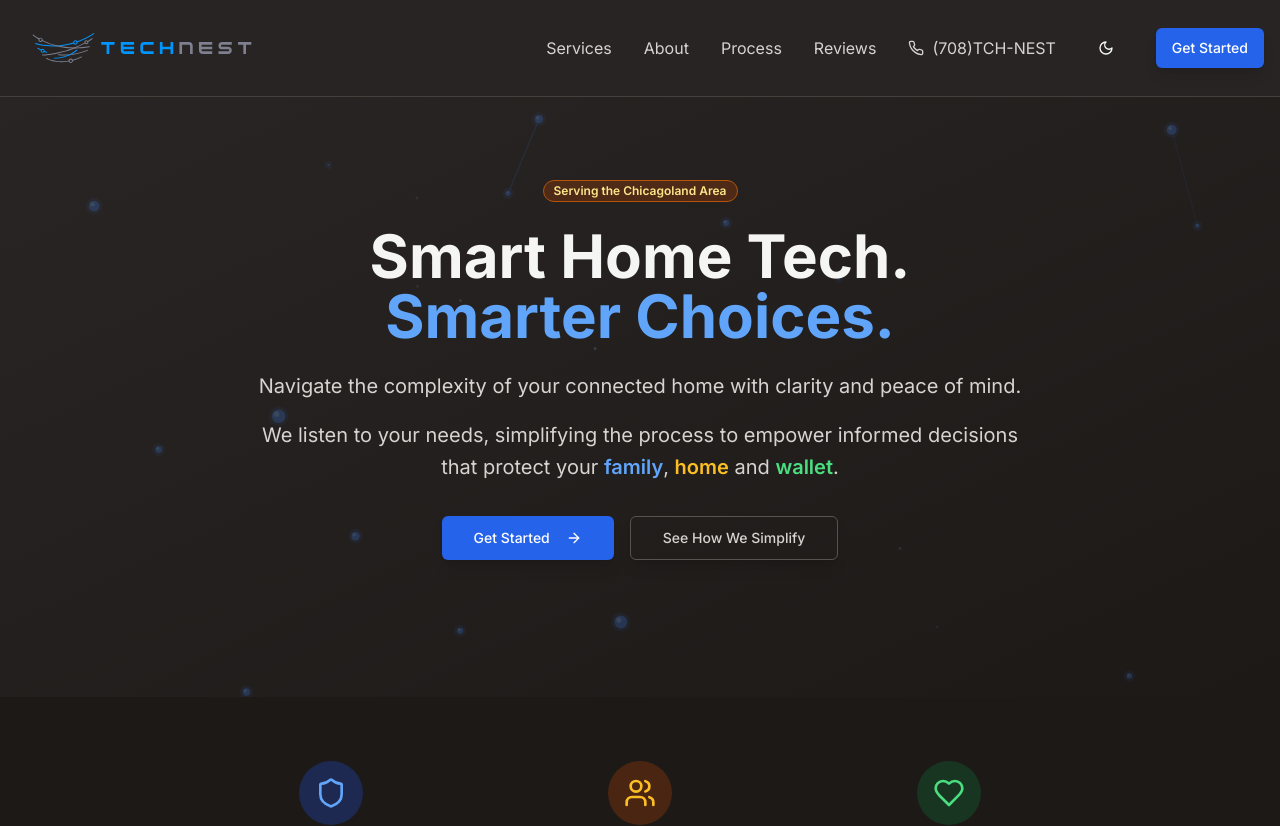
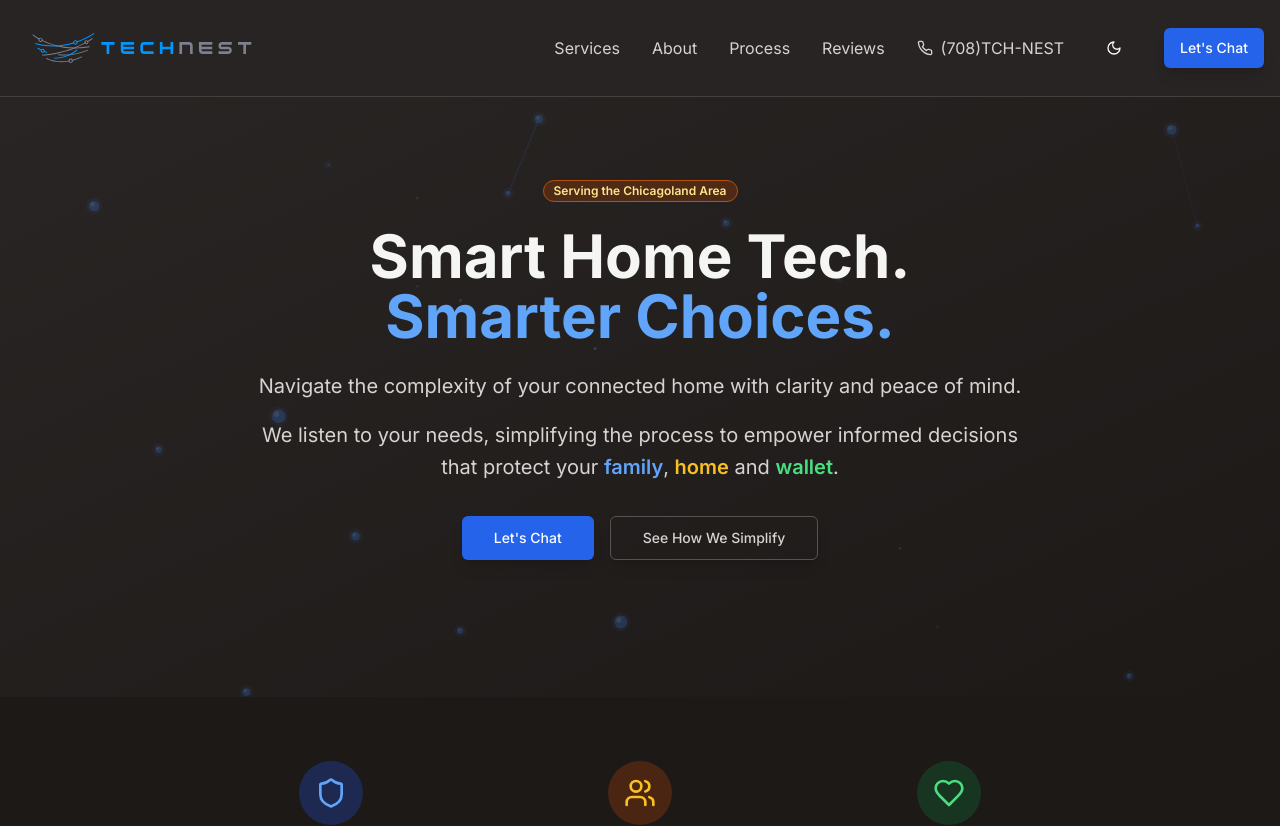
Before and after one commit to KonceptLabs/TechNest-redesign-v0, a Next.js app: page / in a window 1280 px wide. Shown: the top 826 px of the page. Built offline with nearby package versions, Linux system fonts and the light colour scheme.

Commit message:
refactor: restore v61 state in technest-website
Restore previous commit state and update project files.

#VERCEL_SKIP

Co-authored-by: KonceptLabs <25113585+KonceptLabs@users.noreply.github.com>

```diff
--- a/app/page.tsx
+++ b/app/page.tsx
@@ -234,7 +234,7 @@ export default function HomePage() {
               <ThemeToggle />
               <Link href="#contact">
                 <Button className="bg-blue-600 hover:bg-blue-700 dark:bg-blue-600 dark:hover:bg-blue-700 text-white hover:scale-105 active:scale-95 transition-all duration-200 shadow-lg hover:shadow-xl">
-                  Get Started
+                  Let's Chat
                 </Button>
               </Link>
             </nav>
@@ -274,8 +274,7 @@ export default function HomePage() {
                   size="lg"
                   className="bg-blue-600 hover:bg-blue-700 dark:bg-blue-600 dark:hover:bg-blue-700 text-white px-8 py-4 hover:scale-105 active:scale-95 transition-all duration-200 shadow-lg hover:shadow-xl"
                 >
-                  Get Started
-                  <ArrowRight className="ml-2 w-5 h-5" />
+                  Let's Chat
                 </Button>
               </Link>
               <Link href="#process">
```
